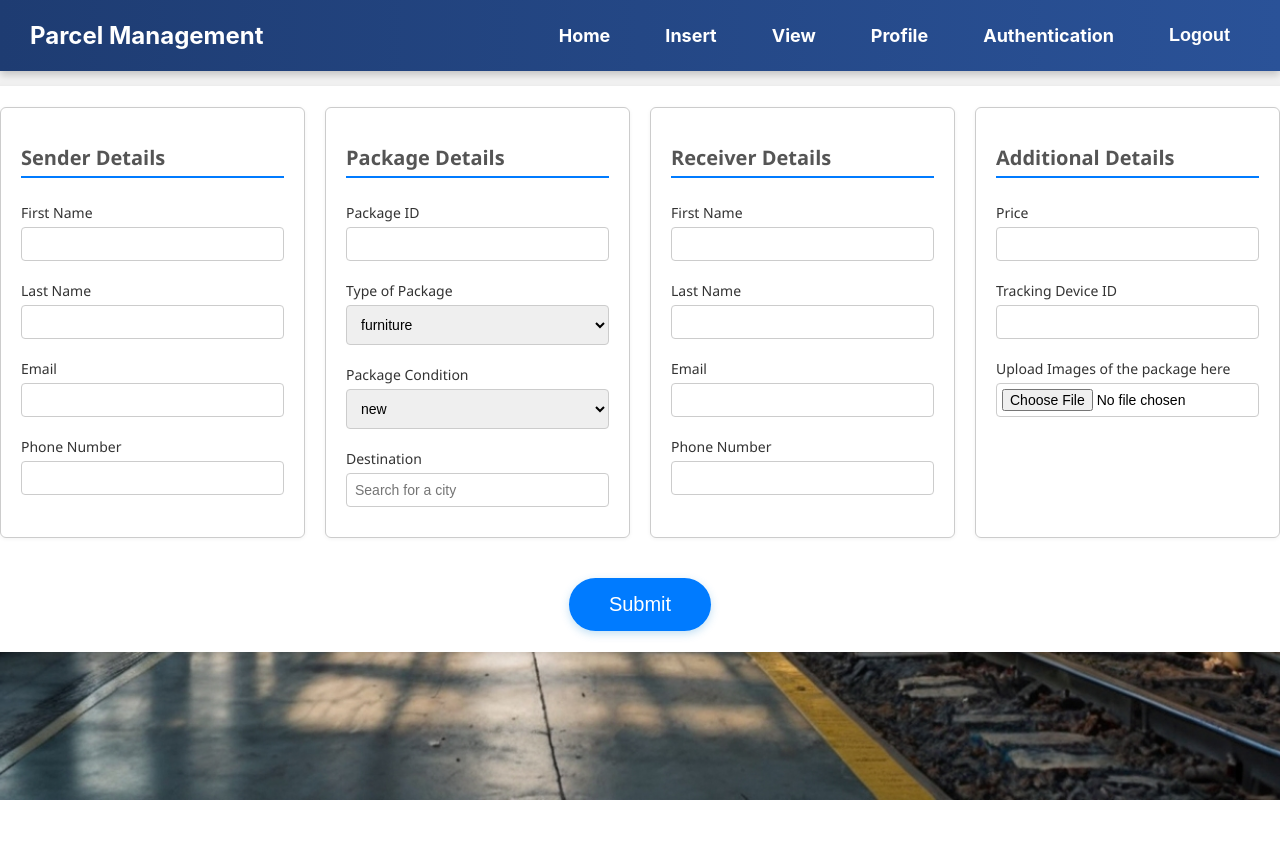
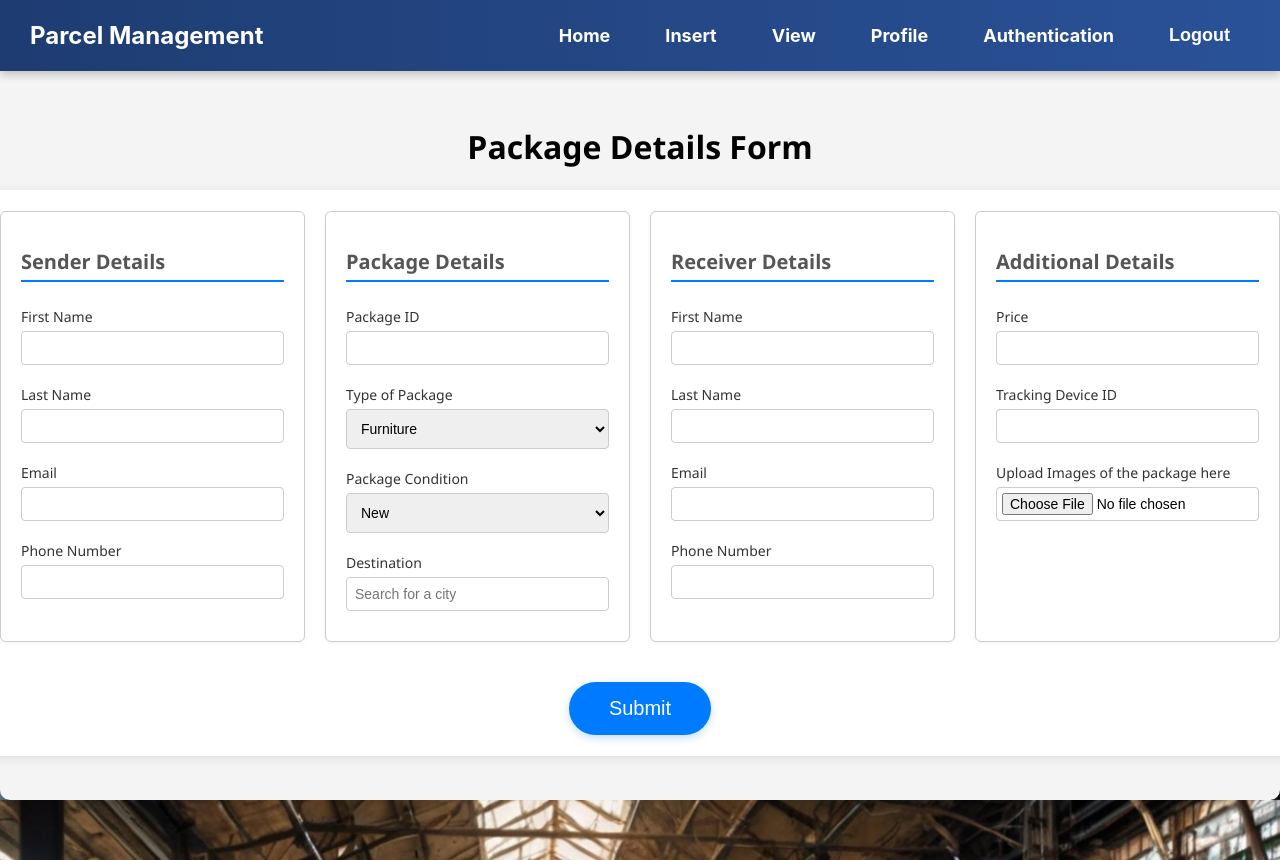
Before and after one commit to ParcelManagment/Website_Frontend, a React (Create React App) app in the folder Parcel_Management_System/: page /insert in a window 1280 px wide. Shown: the top 860 px of the page. Before the commit the page ends 800 px from the top, so only its background shows below. Built offline with nearby package versions, Linux system fonts and the light colour scheme.

Commit message:
Check Form

```diff
--- a/Parcel_Management_System/src/Components/InsertPage/InsertPage.css
+++ b/Parcel_Management_System/src/Components/InsertPage/InsertPage.css
@@ -10,7 +10,8 @@
   border-radius: 10px;
   font-family: 'Segoe UI', Tahoma, Geneva, Verdana, sans-serif;
   background-color: #f4f4f4;
-  min-height: 80vh;
+  min-height: calc(100vh - 60px); /* Adjust height based on navigation bar height */
+  margin-top: 60px; /* Space for the fixed navigation bar */
   box-sizing: border-box;
 }
 
@@ -24,7 +25,6 @@
 
 /* Layout for the main form sections */
 form {
-
   display: grid;
   grid-template-columns: repeat(4, 1fr); /* Four equal columns */
   gap: 20px;
--- a/Parcel_Management_System/src/Components/InsertPage/InsertPage.jsx
+++ b/Parcel_Management_System/src/Components/InsertPage/InsertPage.jsx
@@ -30,8 +30,8 @@ const InsertPage = () => {
     senderEmail: '',
     senderPhone: '',
     packageId: '',
-    parcelType: 'furniture',
-    parcelCondition: 'new',
+    parcelType: 'Furniture',
+    parcelCondition: 'New',
     destination: '',
     receiverFirstName: '',
     receiverLastName: '',
@@ -234,7 +234,7 @@ const InsertPage = () => {
               onChange={handleChange}
               value={formData.parcelType}
             >
-              <option value="furniture">furniture</option>
+              <option value="furniture">Furniture</option>
               <option value="vehicle">Vehicle</option>
               <option value="food">Food</option>
               <option value="grocery">Grocery</option>
@@ -250,7 +250,7 @@ const InsertPage = () => {
               onChange={handleChange}
               value={formData.parcelCondition}
             >
-              <option value="new">new</option>
+              <option value="new">New</option>
               <option value="used">Used</option>
             </select>
           </div>
```
